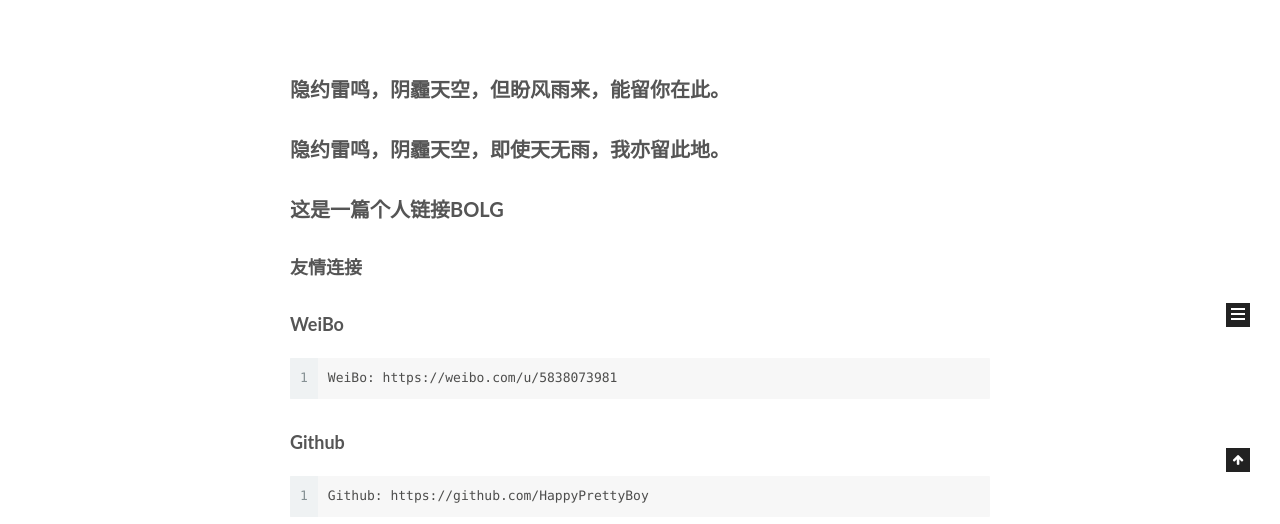
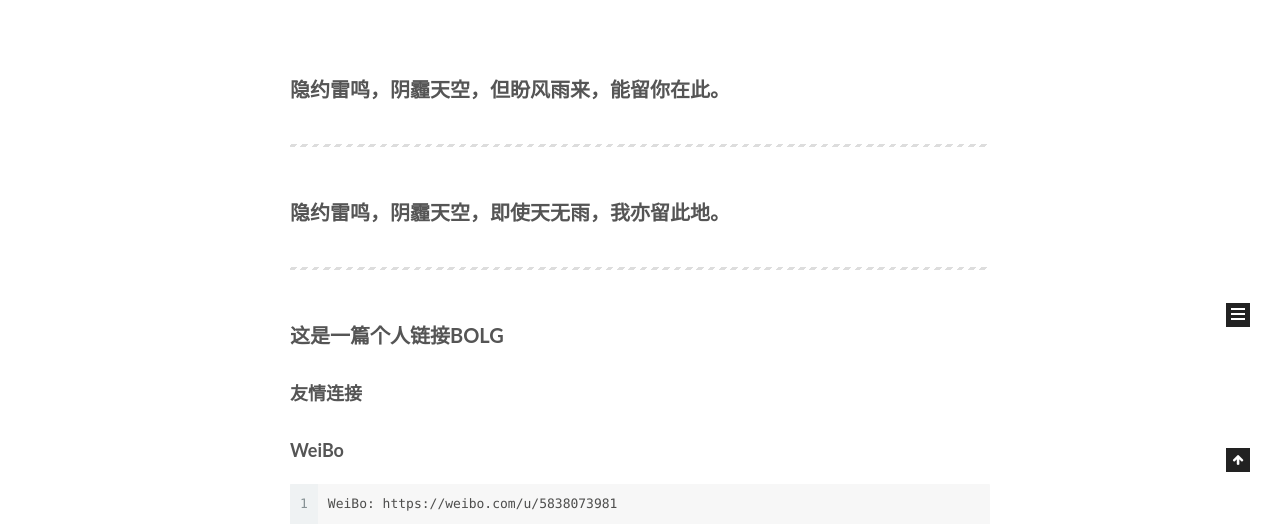
Before and after one commit to HappyPrettyBoy/HappyPrettyBoy.github.io, a plain HTML site: page index.html in a window 1280 px wide. Shown: the part 428-952 px from the top of the page. Drawn offline with Linux system fonts and the light colour scheme.

Commit message:
Site updated: 2019-05-27 22:25:04

```diff
--- a/index.html
+++ b/index.html
@@ -303,7 +303,9 @@
 
 
 
-            <h2 id="隐约雷鸣，阴霾天空，但盼风雨来，能留你在此。"><a href="#隐约雷鸣，阴霾天空，但盼风雨来，能留你在此。" class="headerlink" title="隐约雷鸣，阴霾天空，但盼风雨来，能留你在此。"></a>隐约雷鸣，阴霾天空，但盼风雨来，能留你在此。</h2><h2 id="隐约雷鸣，阴霾天空，即使天无雨，我亦留此地。"><a href="#隐约雷鸣，阴霾天空，即使天无雨，我亦留此地。" class="headerlink" title="隐约雷鸣，阴霾天空，即使天无雨，我亦留此地。"></a>隐约雷鸣，阴霾天空，即使天无雨，我亦留此地。</h2><h2 id="这是一篇个人链接BOLG"><a href="#这是一篇个人链接BOLG" class="headerlink" title="这是一篇个人链接BOLG"></a>这是一篇个人链接BOLG</h2><h3 id="友情连接"><a href="#友情连接" class="headerlink" title="友情连接"></a>友情连接</h3><h3 id="WeiBo"><a href="#WeiBo" class="headerlink" title="WeiBo"></a>WeiBo</h3><figure class="highlight bash"><table><tr><td class="gutter"><pre><span class="line">1</span><br></pre></td><td class="code"><pre><span class="line">WeiBo: https://weibo.com/u/5838073981</span><br></pre></td></tr></table></figure>
+            <h2 id="隐约雷鸣，阴霾天空，但盼风雨来，能留你在此。"><a href="#隐约雷鸣，阴霾天空，但盼风雨来，能留你在此。" class="headerlink" title="隐约雷鸣，阴霾天空，但盼风雨来，能留你在此。"></a>隐约雷鸣，阴霾天空，但盼风雨来，能留你在此。</h2><hr>
+<h2 id="隐约雷鸣，阴霾天空，即使天无雨，我亦留此地。"><a href="#隐约雷鸣，阴霾天空，即使天无雨，我亦留此地。" class="headerlink" title="隐约雷鸣，阴霾天空，即使天无雨，我亦留此地。"></a>隐约雷鸣，阴霾天空，即使天无雨，我亦留此地。</h2><hr>
+<h2 id="这是一篇个人链接BOLG"><a href="#这是一篇个人链接BOLG" class="headerlink" title="这是一篇个人链接BOLG"></a>这是一篇个人链接BOLG</h2><h3 id="友情连接"><a href="#友情连接" class="headerlink" title="友情连接"></a>友情连接</h3><h3 id="WeiBo"><a href="#WeiBo" class="headerlink" title="WeiBo"></a>WeiBo</h3><figure class="highlight bash"><table><tr><td class="gutter"><pre><span class="line">1</span><br></pre></td><td class="code"><pre><span class="line">WeiBo: https://weibo.com/u/5838073981</span><br></pre></td></tr></table></figure>
 <h3 id="Github"><a href="#Github" class="headerlink" title="Github"></a>Github</h3><figure class="highlight bash"><table><tr><td class="gutter"><pre><span class="line">1</span><br></pre></td><td class="code"><pre><span class="line">Github: https://github.com/HappyPrettyBoy</span><br></pre></td></tr></table></figure>
 <h3 id="BiliBili"><a href="#BiliBili" class="headerlink" title="BiliBili"></a>BiliBili</h3><figure class="highlight bash"><table><tr><td class="gutter"><pre><span class="line">1</span><br></pre></td><td class="code"><pre><span class="line">BiliBili: http://t.cn/AiKxd1gH</span><br></pre></td></tr></table></figure>
 <h3 id="QQ-Group"><a href="#QQ-Group" class="headerlink" title="QQ Group"></a>QQ Group</h3><figure class="highlight bash"><table><tr><td class="gutter"><pre><span class="line">1</span><br></pre></td><td class="code"><pre><span class="line">QQ Group: https://jq.qq.com/?_wv=1027&amp;k=5cp81NA</span><br></pre></td></tr></table></figure>
```
Also changed, not shown: 2019/05/26/hello-world/index.html (+7 -5 lines).
